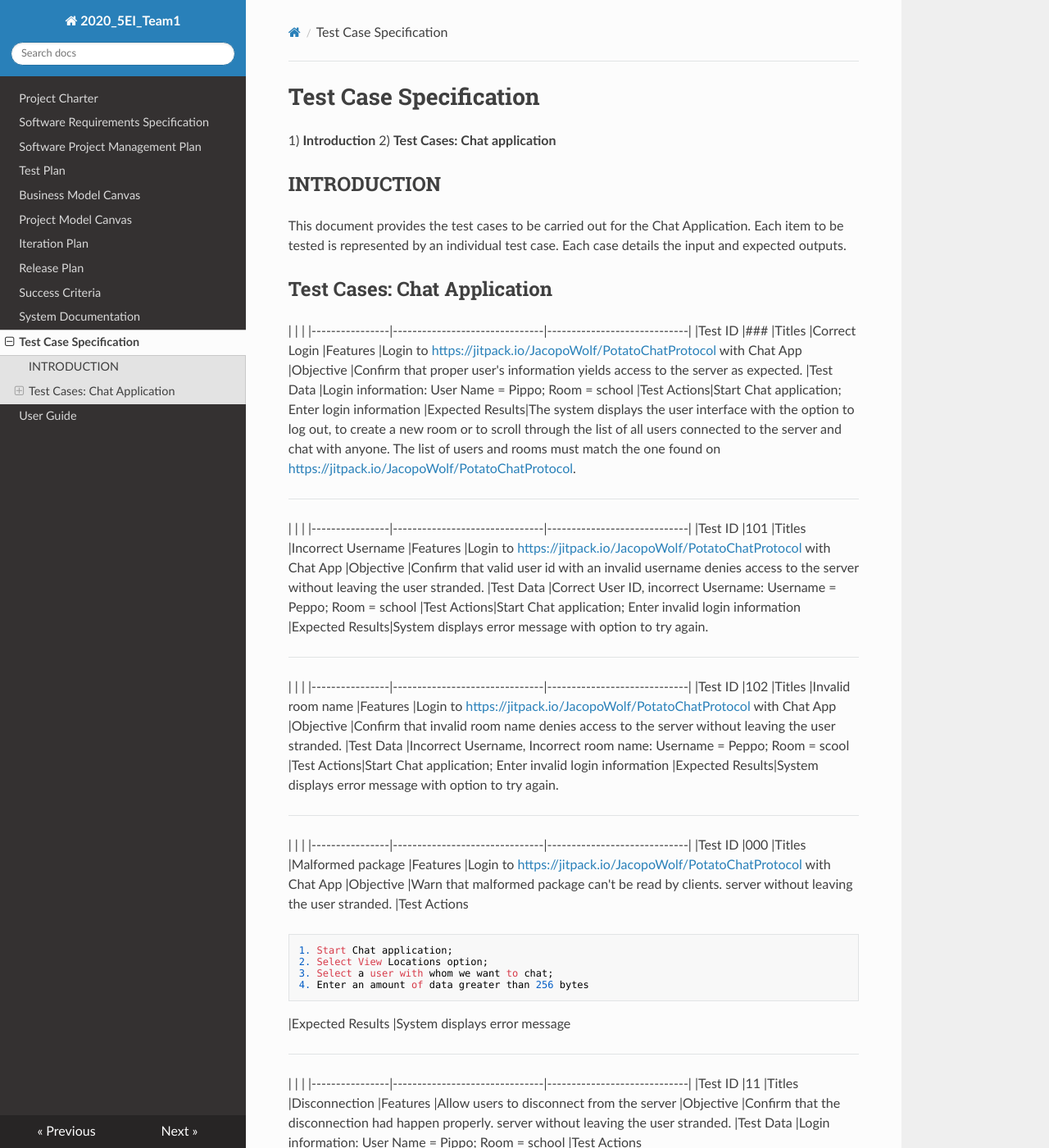
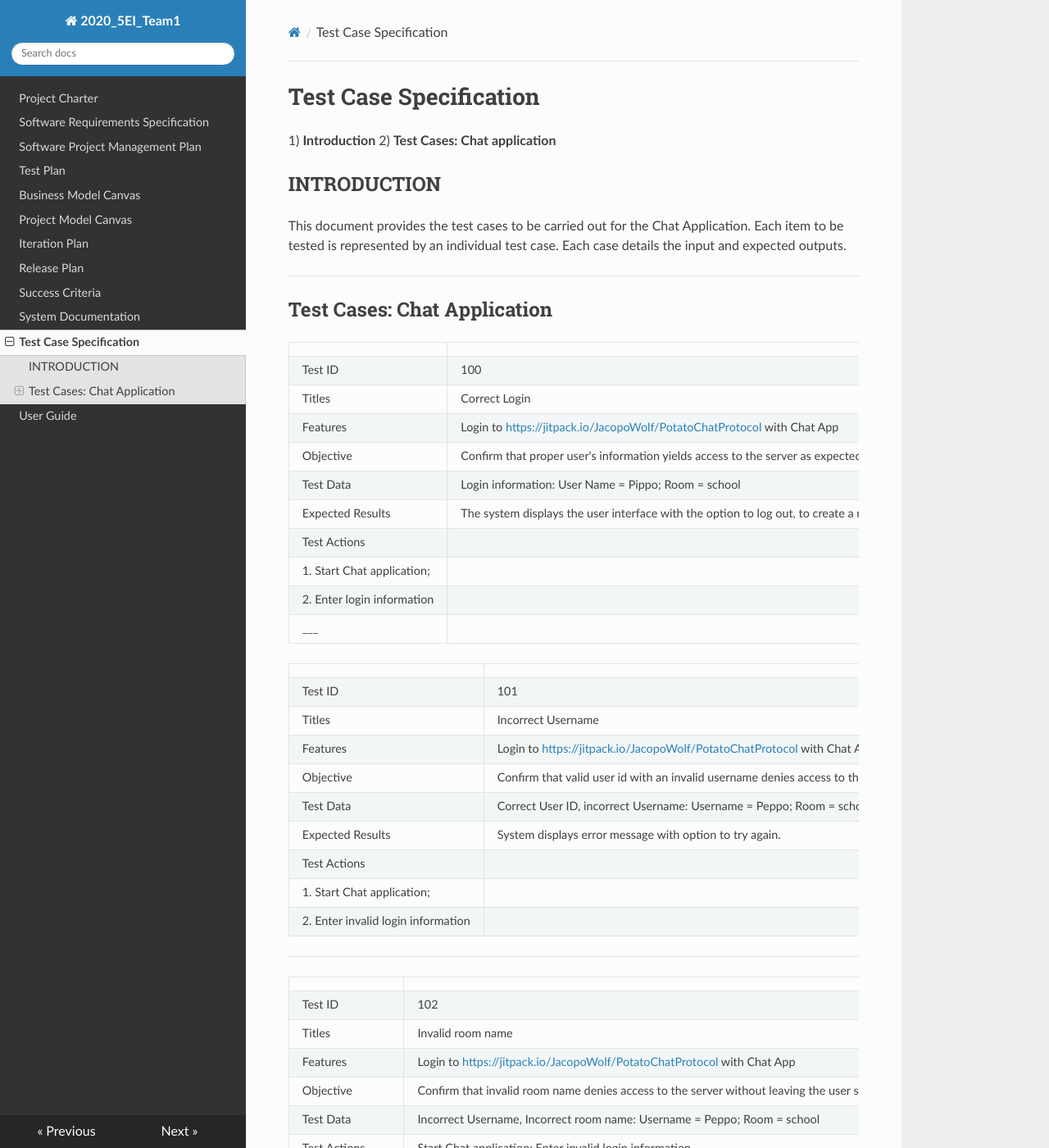
Before and after one commit to teddyedo/2020_5EI_team1_Allari, an MkDocs documentation site: the page built from docs/Test_Case_Specification.md, in a window 1280 px wide and 1400 px high. Shown: the whole window at 82% size. Built offline with MkDocs 1.6.1, drawn with Linux system fonts in a browser that asks for light colours; nearby versions of some CDN libraries; some of the changed text lies outside the part shown.

Commit message:
added TestCaseSpecification

```diff
--- a/docs/Test_Case_Specification.md
+++ b/docs/Test_Case_Specification.md
@@ -6,69 +6,78 @@
 ## INTRODUCTION
 This document provides the test cases to be carried out for the Chat Application.  Each item to be tested is represented by an individual test case.  Each case details the input and expected outputs.
 
+___
+## Test Cases: Chat Application
 
-## Test Cases: Chat Application
-|                							 |						   	   |
-|----------------|-------------------------------|-----------------------------|
-|Test ID	|###
-|Titles		|Correct Login
-|Features	|Login to [https://jitpack.io/JacopoWolf/PotatoChatProtocol](https://jitpack.io/#JacopoWolf/PotatoChatProtocol) with Chat App
-|Objective	|Confirm that proper user's information yields access to the server as expected.
-|Test Data	|Login information: User Name = Pippo; Room = school
-|Test Actions|Start Chat application; Enter login information
-|Expected Results|The system displays the user interface with the option to log out, to create a new room or to scroll through the list of all users connected to the server and chat with anyone. The list of users and rooms must match the one found on [https://jitpack.io/JacopoWolf/PotatoChatProtocol](https://jitpack.io/#JacopoWolf/PotatoChatProtocol).
+|              |                                                                                               |
+| ------------ | --------------------------------------------------------------------------------------------- |
+| Test ID      | 100                                                                                           |
+| Titles       | Correct Login                                                                                 |
+| Features     | Login to [https://jitpack.io/JacopoWolf/PotatoChatProtocol](https://jitpack.io/#JacopoWolf/PotatoChatProtocol) with Chat App |
+| Objective    | Confirm that proper user's information yields access to the server as expected.. |
+| Test Data    | Login information: User Name = Pippo; Room = school|
+| Expected Results | The system displays the user interface with the option to log out, to create a new room or to scroll through the list of all users connected to the server and chat with anyone. The list of users and rooms must match the one found on [https://jitpack.io/JacopoWolf/PotatoChatProtocol](https://jitpack.io/#JacopoWolf/PotatoChatProtocol).|
+| Test Actions
+    1. Start Chat application;
+    2. Enter login information
 ___
 
-|                							 |						   	   |
-|----------------|-------------------------------|-----------------------------|
-|Test ID	|101
-|Titles		|Incorrect Username
-|Features	|Login to [https://jitpack.io/JacopoWolf/PotatoChatProtocol](https://jitpack.io/#JacopoWolf/PotatoChatProtocol) with Chat App
-|Objective	|Confirm that valid user id with an invalid username denies access to the server without leaving the user stranded.
-|Test Data	|Correct User ID, incorrect Username: Username = Peppo; Room = school
-|Test Actions|Start Chat application; Enter invalid login information
-|Expected Results|System displays error message with option to try again.
+|              |                                                                                               |
+| ------------ | --------------------------------------------------------------------------------------------- |
+| Test ID      | 101                                                                                            |
+| Titles       | Incorrect Username                                                                                 |
+| Features     | Login to [https://jitpack.io/JacopoWolf/PotatoChatProtocol](https://jitpack.io/#JacopoWolf/PotatoChatProtocol) with Chat App                                                     |
+| Objective    | Confirm that valid user id with an invalid username denies access to the server without leaving the user stranded. |
+| Test Data    | Correct User ID, incorrect Username: Username = Peppo; Room = school|
+| Expected Results    | System displays error message with option to try again.                                           |
+| Test Actions
+    1. Start Chat application;
+    2. Enter invalid login information
+
 ___
 
-|                							 |						   	   |
-|----------------|-------------------------------|-----------------------------|
-|Test ID	|102
-|Titles		|Invalid room name
-|Features	|Login to [https://jitpack.io/JacopoWolf/PotatoChatProtocol](https://jitpack.io/#JacopoWolf/PotatoChatProtocol) with Chat App
-|Objective	|Confirm that invalid room name denies access to the server without leaving the user stranded.
-|Test Data	|Incorrect Username, Incorrect room name: Username = Peppo; Room = scool
-|Test Actions|Start Chat application; Enter invalid login information
-|Expected Results|System displays error message with option to try again.
+|              |                                                                                               |
+| ------------ | --------------------------------------------------------------------------------------------- |
+| Test ID      | 102                                                                                            |
+| Titles       | Invalid room name                                                                                 |
+| Features     | Login to [https://jitpack.io/JacopoWolf/PotatoChatProtocol](https://jitpack.io/#JacopoWolf/PotatoChatProtocol) with Chat App                                                     |
+| Objective    | Confirm that invalid room name denies access to the server without leaving the user stranded. |
+| Test Data    | Incorrect Username, Incorrect room name: Username = Peppo; Room = school|
+| Test Actions    | Start Chat application; Enter invalid login information|
+| Expected Results    | System displays error message with option to try.                                           |
+
 ___
 
-|                							 |						   	   |
-|----------------|-------------------------------|-----------------------------|
-|Test ID	|000
-|Titles		|Malformed package
-|Features	|Login to [https://jitpack.io/JacopoWolf/PotatoChatProtocol](https://jitpack.io/#JacopoWolf/PotatoChatProtocol) with Chat App
-|Objective	|Warn that malformed package can't be read by clients. server without leaving the user stranded.
-|Test Actions
+|              |                                                                                               |
+| ------------ | --------------------------------------------------------------------------------------------- |
+| Test ID      | 000                                                                                            |
+| Titles       | Malformed package                                                                                 |
+| Features     | Login to [https://jitpack.io/JacopoWolf/PotatoChatProtocol](https://jitpack.io/#JacopoWolf/PotatoChatProtocol) with Chat App                                                     |
+| Objective    | Warn that malformed package can't be read by clients. server without leaving the user stranded. |
+| Test Data    | Login information: User Name = Pippo; Room = school                                           |
+| Expected Results    | System displays error message.                                           |
+| Test Actions |
 
     1. Start Chat application;
     2. Select View Locations option;
     3. Select a user with whom we want to chat;
     4. Enter an amount of data greater than 256 bytes
-|Expected Results     |System displays error message
 ___
 
-|                							 |						   	   |
-|----------------|-------------------------------|-----------------------------|
-|Test ID	|11
-|Titles		|Disconnection
-|Features	|Allow users to disconnect from the server
-|Objective	|Confirm that the disconnection had happen properly. server without leaving the user stranded.
-|Test Data	|Login information: User Name = Pippo; Room = school
-|Test Actions
+|              |                                                                                               |
+| ------------ | --------------------------------------------------------------------------------------------- |
+| Test ID      | 11                                                                                            |
+| Titles       | Disconnection                                                                                 |
+| Features     | Allow users to disconnect from the server                                                     |
+| Objective    | Confirm that the disconnection had happen properly. server without leaving the user stranded. |
+| Test Data    | Login information: User Name = Pippo; Room = school                                           |
+| Expected Results    | System disconnect user properly from [https://jitpack.io/JacopoWolf/PotatoChatProtocol](https://jitpack.io/JacopoWolf/PotatoChatProtocol).                                           |
+| Test Actions |
 
     1. Start Chat application;
     2. Select Account option;
     3. Select Disconnection option;
-|Expected Results|System disconnect user properly from [https://jitpack.io/JacopoWolf/PotatoChatProtocol](https://jitpack.io/#JacopoWolf/PotatoChatProtocol).
+
 
 : - : - : - : - : - : - : - : - : - : - : - : - : - : - : - : - : - : - : - : - : - : - : - : - : - : - : - : - : - : - : - : - : - : - : - : - : - : - : - : - : - : - : - : - : - :
 ### <span style="color:blue">**Team:**</span>
```
